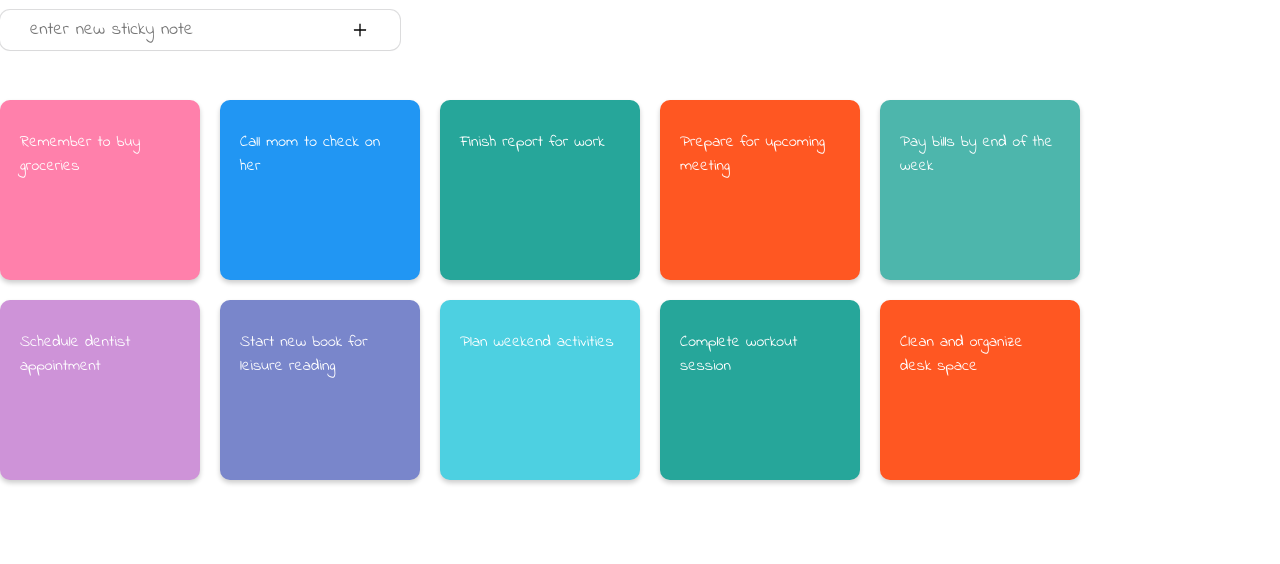
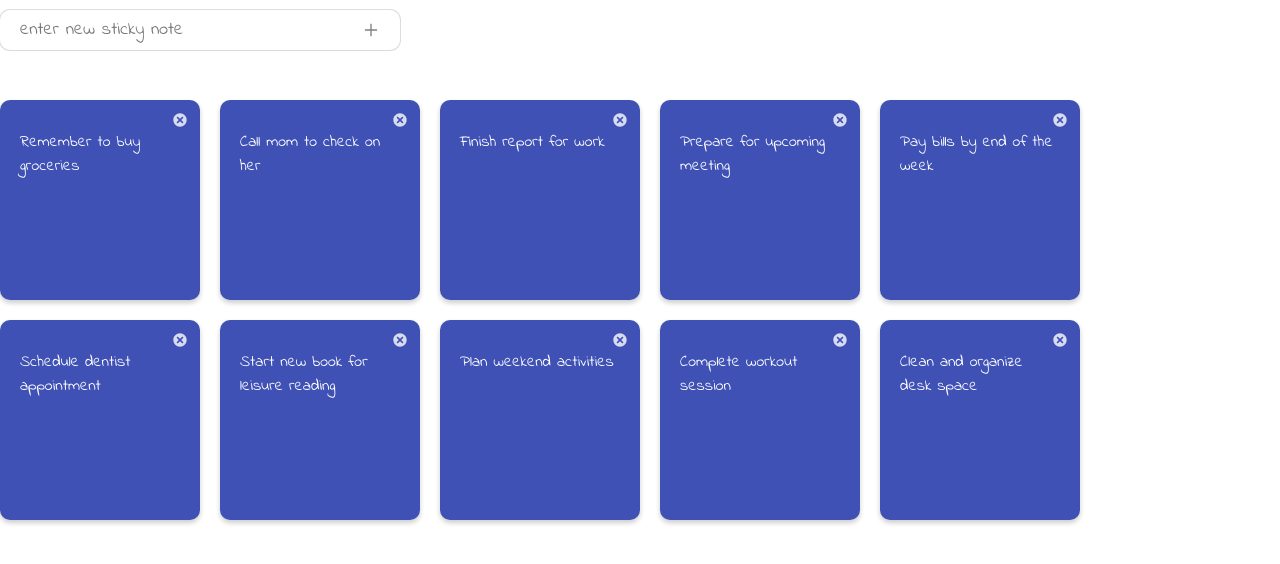
Before and after one commit to Mahdi-Hazrati/sticky-notes, a React (Create React App) app: page / in a window 1280 px wide. Shown: the top 564 px of the page. Built offline with nearby package versions, Linux system fonts and the light colour scheme.

Commit message:
add Note color and background

```diff
--- a/src/App/App.jsx
+++ b/src/App/App.jsx
@@ -4,35 +4,49 @@ import Input from "../Components/Input/Input"
 import Note from "../Components/Note/Note"
 import "shiftgrid"
 import './App.css';
+import color from "../Utils/color-palette"
 
 function App() {
   const [notes, setNotes] = useState([
-    { id: 1, value: "Remember to buy groceries" },
-    { id: 2, value: "Call mom to check on her" },
-    { id: 3, value: "Finish report for work" },
-    { id: 4, value: "Prepare for upcoming meeting" },
-    { id: 5, value: "Pay bills by end of the week" },
-    { id: 6, value: "Schedule dentist appointment" },
-    { id: 7, value: "Start new book for leisure reading" },
-    { id: 8, value: "Plan weekend activities" },
-    { id: 9, value: "Complete workout session" },
-    { id: 10, value: "Clean and organize desk space" },
+    { id: 1, value: "Remember to buy groceries", backgroundColor: "#3F51B5", color: "white" },
+    { id: 2, value: "Call mom to check on her", backgroundColor: "#3F51B5", color: "white" },
+    { id: 3, value: "Finish report for work", backgroundColor: "#3F51B5", color: "white" },
+    { id: 4, value: "Prepare for upcoming meeting", backgroundColor: "#3F51B5", color: "white" },
+    { id: 5, value: "Pay bills by end of the week", backgroundColor: "#3F51B5", color: "white" },
+    { id: 6, value: "Schedule dentist appointment", backgroundColor: "#3F51B5", color: "white" },
+    { id: 7, value: "Start new book for leisure reading", backgroundColor: "#3F51B5", color: "white" },
+    { id: 8, value: "Plan weekend activities", backgroundColor: "#3F51B5", color: "white" },
+    { id: 9, value: "Complete workout session", backgroundColor: "#3F51B5", color: "white" },
+    { id: 10, value: "Clean and organize desk space", backgroundColor: "#3F51B5", color: "white" },
   ])
   const [inputValue, setInputValue] = useState("")
 
   function handleInputValueChange(event) {
     let mainInputValue = event.target.value
-    console.log("value changed")
     setInputValue(mainInputValue)
+  }
+  const RandomColor = () => {
+    let randomInt = Math.floor(Math.random() * color.length)
+    return color[randomInt]
   }
   function submitNewNote(value) {
     console.log("new note submit")
-    let newNote = {
-      id: notes.length + 1,
-      value: value
+    if (value && typeof value === "string") {
+      // create new todo object
+      let bgColor = RandomColor()
+      let newNote = {
+        id: notes.length + 1,
+        value: value,
+        backgroundColor: bgColor,
+        color: "white"
+      }
+      // set new note on state
+      setNotes([...notes, newNote])
+      // make input value empty
+      setInputValue("")
     }
-    setNotes([...notes, newNote])
   }
+
   return (
     <div className="app container">
 
@@ -45,11 +59,10 @@ function App() {
       {/* note list */}
       <div className="notes-container">
         {notes.map((note) => (
-          <Note key={note.id} id={note.id} value={note.value} />
+          <Note key={note.id} id={note.id} value={note.value} color={note.color} backgroundColor={note.backgroundColor} />
 
         ))}
       </div>
-
     </div>
   );
 }
--- a/src/Components/Input/Input.css
+++ b/src/Components/Input/Input.css
@@ -4,17 +4,18 @@
     height: 40px;
     border-radius: 10px;
     display: flex;
-    justify-content: center;
+    justify-content: space-evenly;
     align-items: center;
     margin-top: 10px;
+    padding:0px 10px;
     box-shadow: rgba(0, 0, 0, 0.02) 0px 1px 3px 0px, rgba(27, 31, 35, 0.15) 0px 0px 0px 1px;
     /* box-shadow: rgba(100, 100, 111, 0.2) 0px 7px 29px 0px; */
     /* box-shadow: rgba(0, 0, 0, 0.1) 0px 0px 5px 0px, rgba(0, 0, 0, 0.1) 0px 0px 1px 0px; */
 }
 
 .note-input-container > input{
-    width: 80%;
-    height: 40px;
+    width: 90%;
+    height: 100%;
     border: none;
     outline: none;
     padding: 0px 10px;
@@ -30,7 +31,7 @@
     background-color: transparent;
     outline: none;
     border: none;
-    height: 40px;
+    height: 100%;
     width: 10%;
     display: flex;
     justify-content: center;
@@ -39,9 +40,12 @@
 }
 .note-input-container > button:hover{
     cursor: pointer;
-    filter: brightness(95%);
-
+}
+.note-input-container > button > .icon{
+    opacity: 0.5;
+    color: black;
+    transition: 0.1s;
 }
 .note-input-container > button:hover .icon{
-    color: #4CAF50;
+    opacity: 0.8;
 }
--- a/src/Components/Note/Note.css
+++ b/src/Components/Note/Note.css
@@ -1,6 +1,6 @@
 .note {
     width: 200px;
-    height: 180px;
+    height: 200px;
     background-color: #fff;
     box-shadow: rgba(100, 100, 111, 0.2) 0px 7px 29px 0px;
     border-radius: 10px;
@@ -8,6 +8,7 @@
     font-size: 16px;
     position: relative;
     box-shadow: 0px 3px 5px rgba(0, 0, 0, 0.2);
+    overflow: hidden;
 
 
 }
@@ -25,18 +26,13 @@
     position: absolute;
     right: 0;
     top: 0;
-    color: crimson;
+    color: unset;
     cursor: pointer;
     width: 20px;
     height: 20px;
-    margin: 5px;
-    transition: 0.2s;
-    opacity: 0.4;
-    box-shadow: rgba(100, 100, 111, 0.2) 0px 7px 29px 0px;
-
-
-
-
+    margin: 10px;
+    transition: 0.1s;
+    opacity: 0.8;
 
 }
 .note > .icon:hover{
--- a/src/Components/Note/Note.jsx
+++ b/src/Components/Note/Note.jsx
@@ -1,16 +1,11 @@
 import React from 'react'
-// import { AiFillDelete } from "react-icons/ai"
-import color from "../../Utils/color-palette"
+import { TiDelete } from "react-icons/ti"
 import "./Note.css"
 
-function Note({ id, value }) {
-  const RandomColor = () => {
-    let randomInt = Math.floor(Math.random() * color.length)
-    return color[randomInt]
-  }
+function Note({ id, value, color, backgroundColor }) {
   return (
-    <div className='note' style={{backgroundColor: RandomColor()}}>
-      {/* <AiFillDelete className='icon' /> */}
+    <div className='note' style={{ backgroundColor: backgroundColor, color: color }}>
+      <TiDelete className='icon' style={{color:color}} />
       <p>{value}</p>
     </div>
   )
```
